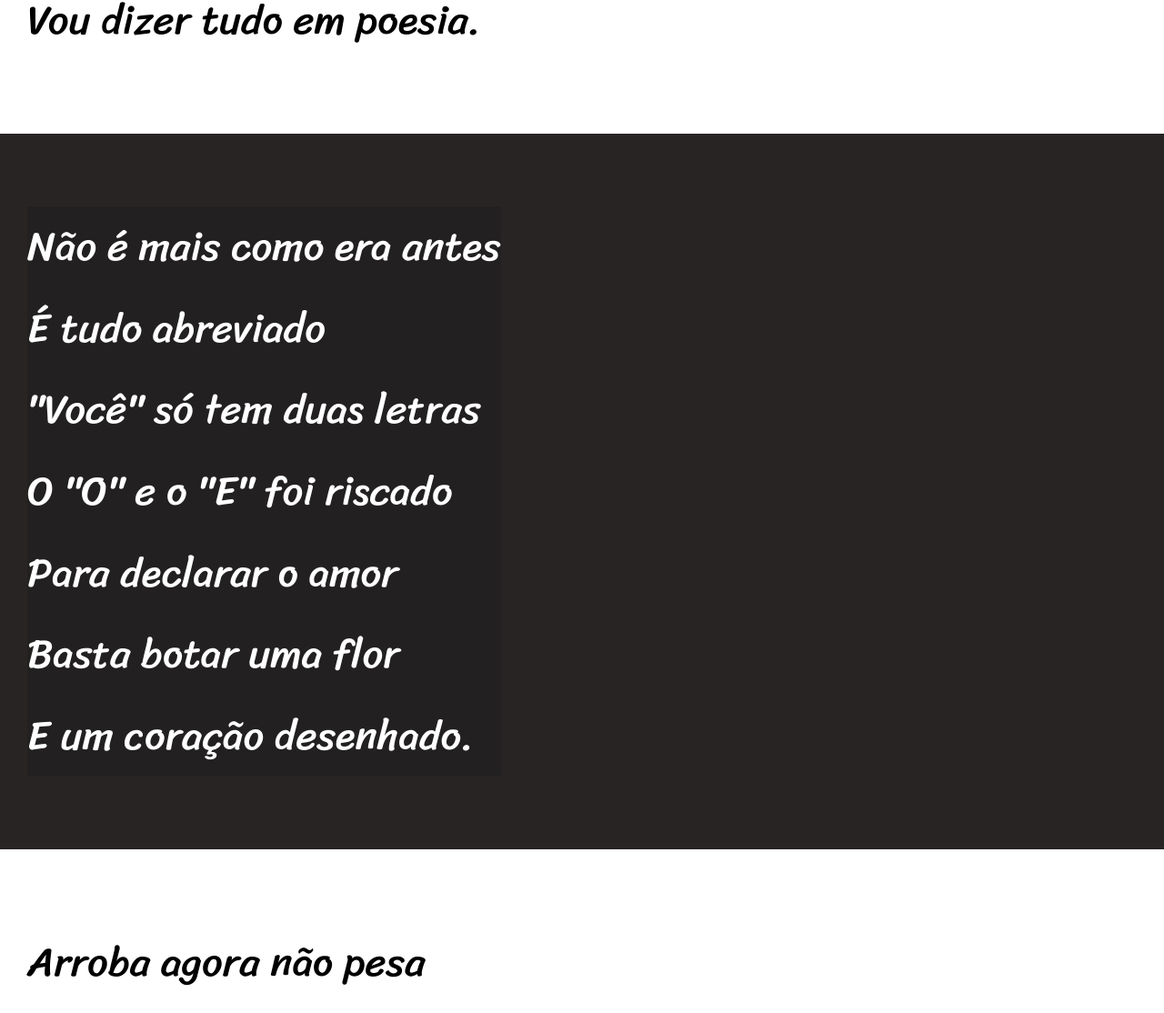
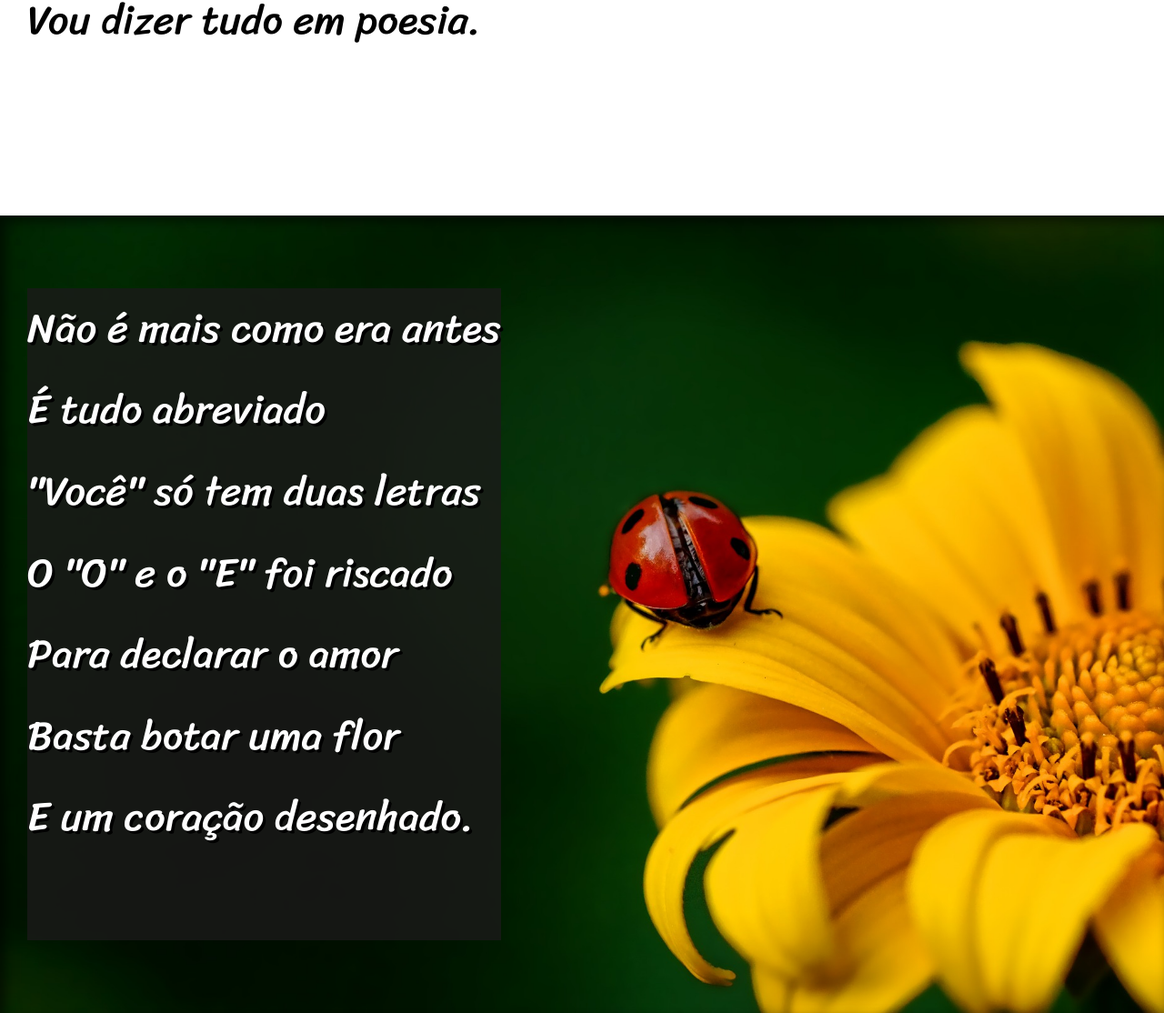
Before and after one commit to duriaux/WebProgramming2, a plain HTML site: page HTML&CSS/CHALLENGER/D012/INDEX.html in a window 1280 px wide. Shown: the part 900-2014 px from the top of the page at 91% size. Drawn offline with Linux system fonts and the light colour scheme.

Commit message:
Project update

```diff
--- a/HTML&CSS/CHALLENGER/D012/INDEX.html
+++ b/HTML&CSS/CHALLENGER/D012/INDEX.html
@@ -38,7 +38,7 @@
 
     </section>
 
- <section class="image">
+ <section class="image" id="img1">
 
    <p>
 
@@ -84,7 +84,7 @@
     </section>
 
 
-    <section class="image">
+    <section class="image" id="img2">
 
       <p>
 
--- a/HTML&CSS/CHALLENGER/D012/style/style.css
+++ b/HTML&CSS/CHALLENGER/D012/style/style.css
@@ -97,27 +97,54 @@ font-family: var(--font3);
 
 }
 
+section > p{
+
+
+padding-bottom: 2em;
+
+
+}
+
 section.normal{
 
 background-color: white;
 color:black;
 
 }
+
+
+
 section.image{
 
 background-color:rgb(41, 36, 36);
 color:white;
+box-shadow: inset 6px 6px 13px 0px rgba(0, 0, 0, 0.589);
+background-size:cover;
+background-attachment: fixed;
+
+}
+section#img1{
+
+  background-image: url('../IMAGES/background001.jpg');
+  background-position: right center;
+
+
+  }
+  section#img2{
+
+  background-image: url('../IMAGES/background002.jpg');
 
 
 }
+
 
 section.image > p{
 
   /*width: 400px;*/
 display: inline-block;
 
-background-color:  rgba(27, 26, 26, 0.433);
-
+background-color:  rgba(27, 26, 26, 0.794);
+text-shadow: 3px 3px 0px black;
 
 }
 
```
Also changed, not shown: HTML&CSS/CHALLENGER/D012/IMAGES/background001.jpg (renamed from HTML&CSS/CHALLENGER/D012/imagens/background001.jpg), HTML&CSS/CHALLENGER/D012/IMAGES/background002.jpg (renamed from HTML&CSS/CHALLENGER/D012/imagens/background002.jpg).
